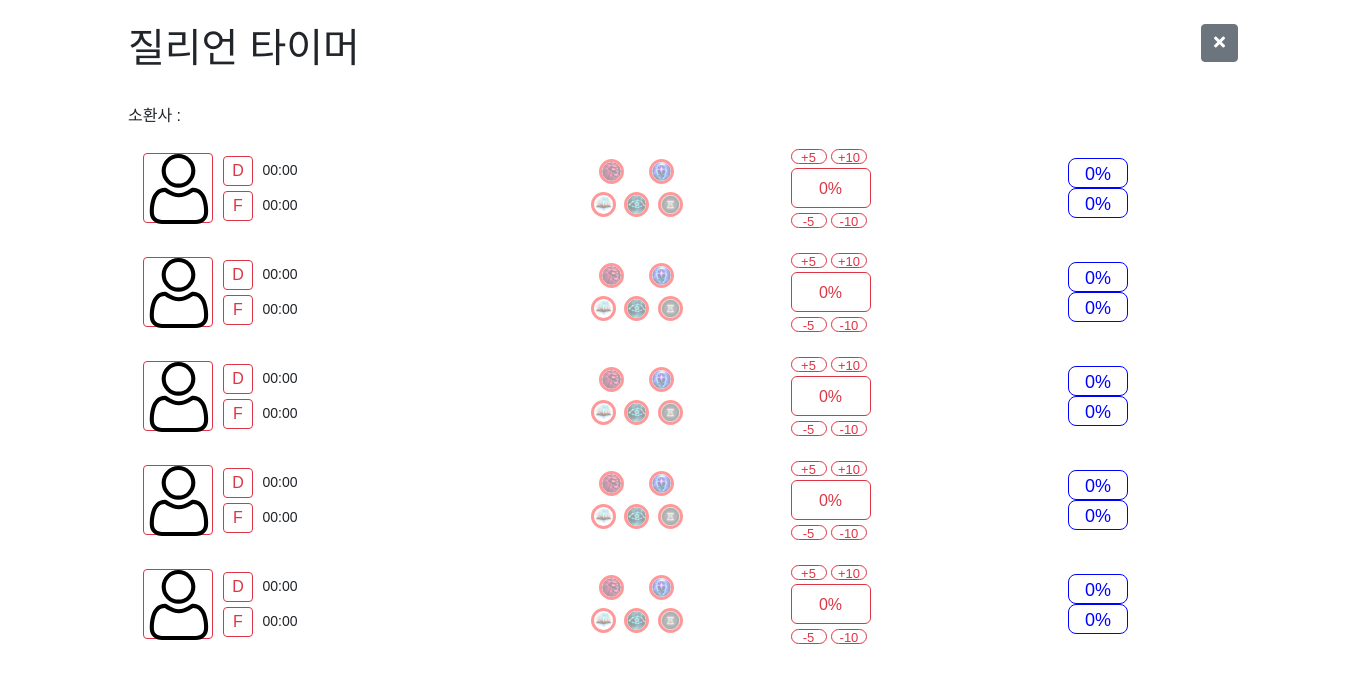
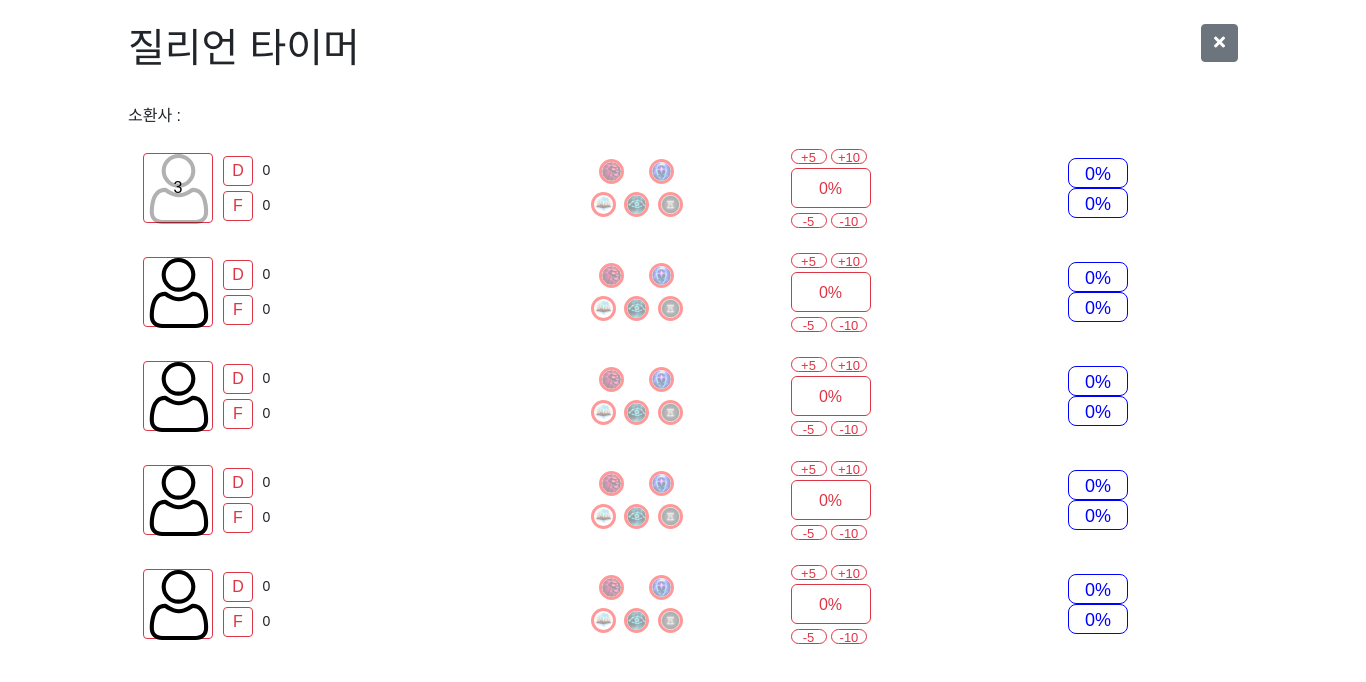
Before and after one commit to sehandev/lol-timer, an Electron app: page spell.html in a window 1366 px wide. Both pictures are taken after a click on the button 178 px from the left and 188 px from the top of the page. Drawn offline with nearby package versions, Linux system fonts and the light colour scheme; no server answers; a web font is replaced by a local one.

Commit message:
ADD : timer js

```diff
--- a/spell.html
+++ b/spell.html
@@ -43,11 +43,11 @@
         <ul class="spell-group">
           <li class="my-auto d-block spell-li">
             <button type="button" id="spellD-btn-1" class="btn btn-outline-danger btn-spell">D</button>
-            <span id="spellD-timer-1" class="spell-timer">00:00</span>
+            <span id="spellD-timer-1" class="spell-timer">0</span>
           </li>
           <li class="my-auto d-block spell-li">
             <button type="button" id="spellF-btn-1" class="btn btn-outline-danger btn-spell">F</button>
-            <span id="spellF-timer-1" class="spell-timer">00:00</span>
+            <span id="spellF-timer-1" class="spell-timer">0</span>
           </li>
         </ul>
 
@@ -112,11 +112,11 @@
         <ul class="spell-group">
           <li class="my-auto d-block spell-li">
             <button type="button" id="spellD-btn-2" class="btn btn-outline-danger btn-spell">D</button>
-            <span id="spellD-timer-2" class="spell-timer">00:00</span>
+            <span id="spellD-timer-2" class="spell-timer">0</span>
           </li>
           <li class="my-auto d-block spell-li">
             <button type="button" id="spellF-btn-2" class="btn btn-outline-danger btn-spell">F</button>
-            <span id="spellF-timer-2" class="spell-timer">00:00</span>
+            <span id="spellF-timer-2" class="spell-timer">0</span>
           </li>
         </ul>
 
@@ -181,11 +181,11 @@
         <ul class="spell-group">
           <li class="my-auto d-block spell-li">
             <button type="button" id="spellD-btn-3" class="btn btn-outline-danger btn-spell">D</button>
-            <span id="spellD-timer-3" class="spell-timer">00:00</span>
+            <span id="spellD-timer-3" class="spell-timer">0</span>
           </li>
           <li class="my-auto d-block spell-li">
             <button type="button" id="spellF-btn-3" class="btn btn-outline-danger btn-spell">F</button>
-            <span id="spellF-timer-3" class="spell-timer">00:00</span>
+            <span id="spellF-timer-3" class="spell-timer">0</span>
           </li>
         </ul>
 
@@ -250,11 +250,11 @@
         <ul class="spell-group">
           <li class="my-auto d-block spell-li">
             <button type="button" id="spellD-btn-4" class="btn btn-outline-danger btn-spell">D</button>
-            <span id="spellD-timer-4" class="spell-timer">00:00</span>
+            <span id="spellD-timer-4" class="spell-timer">0</span>
           </li>
           <li class="my-auto d-block spell-li">
             <button type="button" id="spellF-btn-4" class="btn btn-outline-danger btn-spell">F</button>
-            <span id="spellF-timer-4" class="spell-timer">00:00</span>
+            <span id="spellF-timer-4" class="spell-timer">0</span>
           </li>
         </ul>
 
@@ -319,11 +319,11 @@
         <ul class="spell-group">
           <li class="my-auto d-block spell-li">
             <button type="button" id="spellD-btn-5" class="btn btn-outline-danger btn-spell">D</button>
-            <span id="spellD-timer-5" class="spell-timer">00:00</span>
+            <span id="spellD-timer-5" class="spell-timer">0</span>
           </li>
           <li class="my-auto d-block spell-li">
             <button type="button" id="spellF-btn-5" class="btn btn-outline-danger btn-spell">F</button>
-            <span id="spellF-timer-5" class="spell-timer">00:00</span>
+            <span id="spellF-timer-5" class="spell-timer">0</span>
           </li>
         </ul>
 
@@ -379,6 +379,7 @@
   <script src="./static/js/renderer.js"></script>
   <script src="./static/js/spell.js"></script>
   <script src="./static/js/ajax.js"></script>
+  <script src="./static/js/timer.js"></script>
 </body>
 
 </html>
--- a/static/js/index.js
+++ b/static/js/index.js
@@ -39,6 +39,7 @@ ipcRenderer.on('response-summoner', (_, data, is_ok) => {
 
 axios_live()
 
+// TEST
 player_id = 'ABfqliRE1NUIx1ETg1CQykZC2ef4qXs_60rXMLY4onkoEw'
 document.getElementById('active-player-btn').onclick = () => {
     window.location.href = 'spell.html?id=' + player_id
--- a/static/js/spell.js
+++ b/static/js/spell.js
@@ -59,7 +59,8 @@ function check_fix_cool_range(fix_cool) {
 
 // set_fix_cooldown : fix-cool (사용자 설정 재사용대기시간) 반영
 function set_fix_cooldown(index) {
-    document.getElementById('fix-cool-' + summoner_array[index].index).innerHTML = check_fix_cool_range(summoner_array[index].fix_cool);
+    summoner_array[index].fix_cool = check_fix_cool_range(summoner_array[index].fix_cool)
+    document.getElementById('fix-cool-' + summoner_array[index].index).innerHTML = summoner_array[index].fix_cool
     set_final_ult_cooldown(index)
 }
 
@@ -76,8 +77,9 @@ function check_final_ult_cool_range(ult_cool) {
 // set_final_ult_cooldown : 궁극기 재사용대기시간 반영
 function set_final_ult_cooldown(index) {
     let final_ult_cool = summoner_array[index].rune_cool + summoner_array[index].fix_cool
+    final_ult_cool = check_final_ult_cool_range(final_ult_cool)
     summoner_array[index].final_ult_cool = final_ult_cool
-    document.getElementById('final-ult-cool-' + summoner_array[index].index).innerHTML = check_final_ult_cool_range(final_ult_cool);
+    document.getElementById('final-ult-cool-' + summoner_array[index].index).innerHTML = final_ult_cool
 }
 
 // set_final_spell_cooldown : spell 재사용대기시간 반영
@@ -91,12 +93,12 @@ function init() {
     for (let i = 0; i < 5; i++) {
         let summoner = {
             index: i + 1,
-            ult: 70, // 궁극기 재사용대기시간
-            ult_time: 70, // 궁극기 남은 시간
-            spellD: 360, // D spell 재사용대기시간
-            spellD_time: 360, // D spell 남은 시간
-            spellF: 320, // F spell 재사용대기시간
-            spellF_time: 320, // F spell 남은 시간
+            ult: 5, // 궁극기 재사용대기시간
+            ult_time: 0, // 궁극기 남은 시간
+            spellD: 10, // D spell 재사용대기시간
+            spellD_time: 0, // D spell 남은 시간
+            spellF: 20, // F spell 재사용대기시간
+            spellF_time: 0, // F spell 남은 시간
             rune_map: { // rune 활성화 여부
                 '궁극의사냥꾼': false,
                 '깨달음': false,
@@ -106,6 +108,7 @@ function init() {
             },
             rune_cool: 0, // rune으로 인한 재사용대기시간
             fix_cool: 0, // 사용자 설정 재사용대기시간
+            max_rune_cool: 40, // 최대 재사용대기시간
             final_ult_cool: 0, // 최종 궁극기 재사용대기시간
             final_spell_cool: 0 // 최종 spell 재사용대기시간
         }
--- /dev/null
+++ b/static/js/timer.js
@@ -0,0 +1,57 @@
+'use strict'
+
+function timer_init() {
+    for (let i = 0; i < 5; i++) {
+        document.getElementById('champion-btn-' + summoner_array[i].index).onclick = () => {
+            start_ult_timer(i)
+        }
+        document.getElementById('spellD-btn-' + summoner_array[i].index).onclick = () => {
+            start_spellD_timer(i)
+        }
+        document.getElementById('spellF-btn-' + summoner_array[i].index).onclick = () => {
+            start_spellF_timer(i)
+        }
+    }
+
+    setInterval(() => {
+        tick_update()
+    }, 1000);
+}
+
+function start_ult_timer(index) {
+    summoner_array[index].ult_time = parseInt(summoner_array[index].ult * (1 - summoner_array[index].final_ult_cool * 0.01))
+    document.getElementById('champion-img-' + summoner_array[index].index).classList.add('ult-disabled')
+    document.getElementById('ult-timer-' + summoner_array[index].index).innerText = summoner_array[index].ult_time
+}
+
+function start_spellD_timer(index) {
+    summoner_array[index].spellD_time = parseInt(summoner_array[index].spellD * (1 - summoner_array[index].final_spell_cool * 0.01))
+    document.getElementById('spellD-timer-' + summoner_array[index].index).innerText = summoner_array[index].spellD_time
+}
+
+function start_spellF_timer(index) {
+    summoner_array[index].spellF_time = parseInt(summoner_array[index].spellF * (1 - summoner_array[index].final_spell_cool * 0.01))
+    document.getElementById('spellF-timer-' + summoner_array[index].index).innerText = summoner_array[index].spellF_time
+}
+
+function tick_update() {
+    for (let index = 0; index < 5; index++) {
+        if (summoner_array[index].ult_time > 0) {
+            summoner_array[index].ult_time -= 1
+            document.getElementById('ult-timer-' + summoner_array[index].index).innerText = summoner_array[index].ult_time
+        } else {
+            document.getElementById('champion-img-' + summoner_array[index].index).classList.remove('ult-disabled')
+            document.getElementById('ult-timer-' + summoner_array[index].index).innerText = ""
+        }
+        if (summoner_array[index].spellD_time > 0) {
+            summoner_array[index].spellD_time -= 1
+            document.getElementById('spellD-timer-' + summoner_array[index].index).innerText = summoner_array[index].spellD_time
+        }
+        if (summoner_array[index].spellF_time > 0) {
+            summoner_array[index].spellF_time -= 1
+            document.getElementById('spellF-timer-' + summoner_array[index].index).innerText = summoner_array[index].spellF_time
+        }
+    }
+}
+
+timer_init()
```
